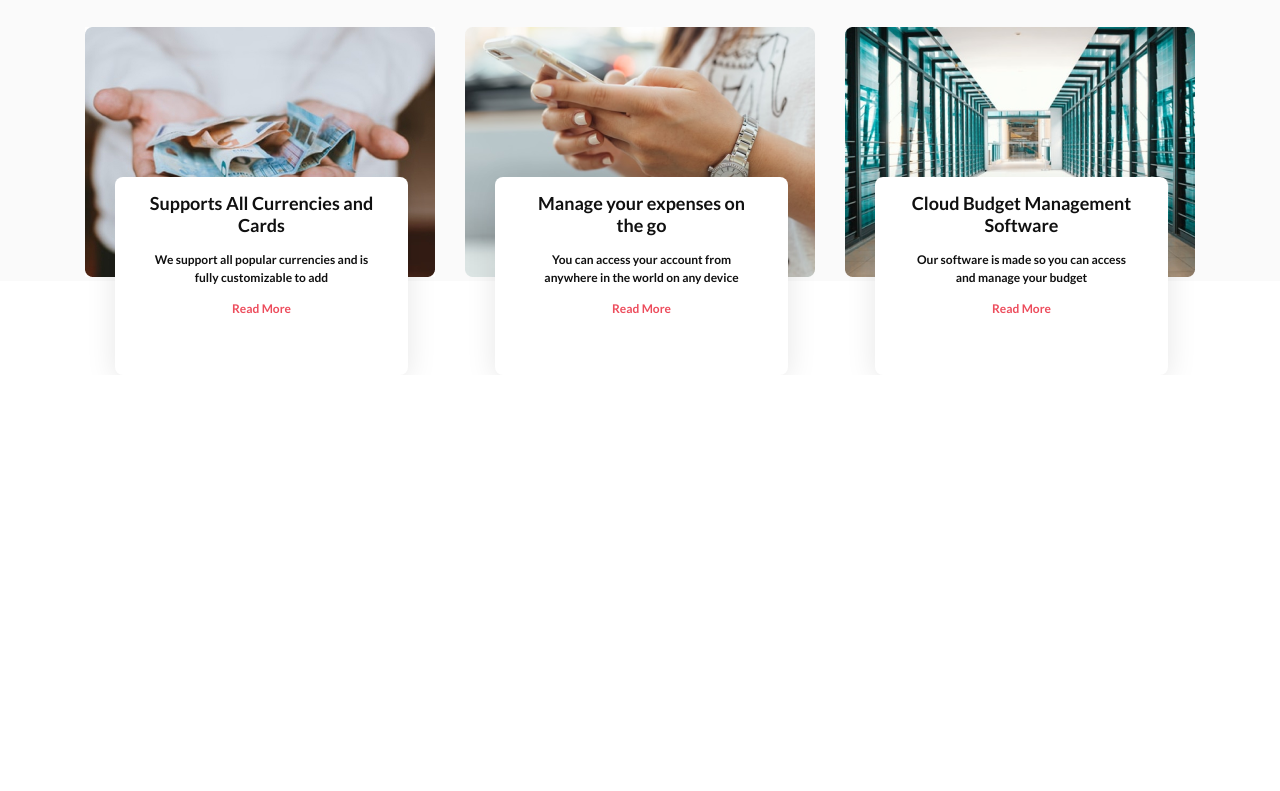
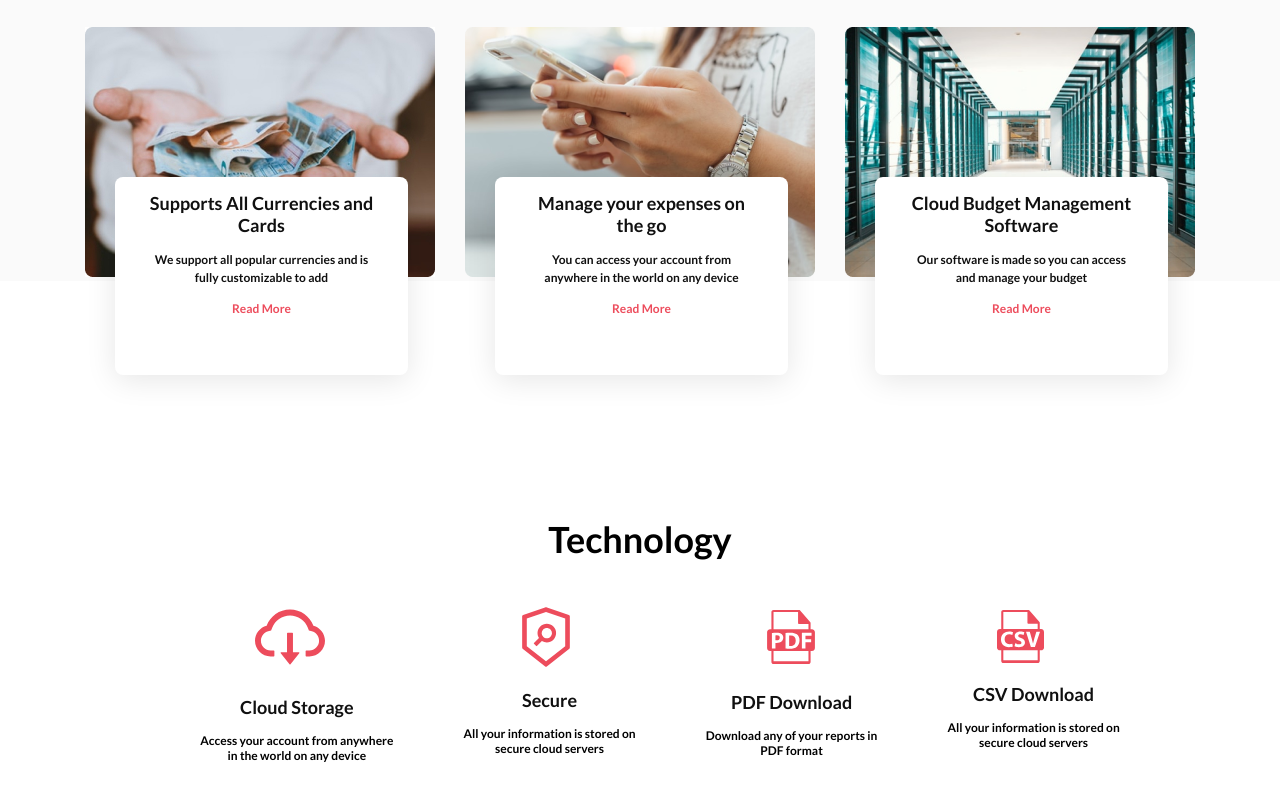
Before and after one commit to ayanabktva/CloudBudget, a plain HTML site: page index.html in a window 1280 px wide. Shown: the part 1606-2397 px from the top of the page. Before the commit the page ends 1981 px from the top, so only its background shows below. Drawn offline with Linux system fonts and the light colour scheme.

Commit message:
finished technology

```diff
--- a/css/style.css
+++ b/css/style.css
@@ -240,6 +240,46 @@ body {
     border: none;
     background: #fff;
 }
+.technology {
+    padding-top: 200px;
+}
+.technology-pretitle {
+    color: #000;
+    text-align: center;
+    font-family: Lato;
+    font-size: 36px;
+    font-style: normal;
+    font-weight: 600;
+    line-height: normal;
+}
+.technology-cards {
+    display: flex;
+    align-items: center;
+    justify-content: center;
+    gap: 70px;
+    list-style: none;
+}
+.technology-card-title {
+    color: #101010;
+    text-align: center;
+    font-family: Lato;
+    font-size: 18px;
+    font-style: normal;
+    font-weight: 700;
+    line-height: normal;
+}
+.technology-card-text {
+    color: #000;
+    text-align: center;
+    font-family: Lato;
+    font-size: 12px;
+    font-style: normal;
+    font-weight: 400;
+    line-height: normal;
+}
+.technology-img-wrap {
+    padding-left: 50px;
+}
 @media screen and (max-width: 480px) {
     .features-container {
         flex-direction: column-reverse;
--- a/index.html
+++ b/index.html
@@ -149,6 +149,70 @@
                     </div>
                 </div>
             </section>
+
+            <section class="technology">
+                <div class="container">
+                    <div class="technology-info">
+                        <h3 class="technology-pretitle">Technology</h3>
+                    </div>
+                    <ul class="technology-cards">
+                        <li class="technology-card">
+                            <div class="technology-img-wrap">
+                                <img src="images/outlain.svg" alt="" />
+                            </div>
+                            <div class="technology-card-info">
+                                <h2 class="technology-card-title">
+                                    Cloud Storage
+                                </h2>
+                                <p class="technology-card-text">
+                                    Access your account from anywhere <br />
+                                    in the world on any device
+                                </p>
+                            </div>
+                        </li>
+                        <li class="technology-card">
+                            <div class="technology-img-wrap">
+                                <img src="images/outlain1.svg" alt="" />
+                            </div>
+                            <div class="technology-card-info">
+                                <h2 class="technology-card-title">Secure</h2>
+                                <p class="technology-card-text">
+                                    All your information is stored on <br />
+                                    secure cloud servers
+                                </p>
+                            </div>
+                        </li>
+                        <li class="technology-card">
+                            <div class="technology-img-wrap">
+                                <img src="images/outlain3.svg" alt="" />
+                            </div>
+                            <div class="technology-card-info">
+                                <h2 class="technology-card-title">
+                                    PDF Download
+                                </h2>
+                                <p class="technology-card-text">
+                                    Download any of your reports in <br />
+                                    PDF format
+                                </p>
+                            </div>
+                        </li>
+                        <li class="technology-card">
+                            <div class="technology-img-wrap">
+                                <img src="images/outlain4.svg" alt="" />
+                            </div>
+                            <div class="technology-card-info">
+                                <h2 class="technology-card-title">
+                                    CSV Download
+                                </h2>
+                                <p class="technology-card-text">
+                                    All your information is stored on <br />
+                                    secure cloud servers
+                                </p>
+                            </div>
+                        </li>
+                    </ul>
+                </div>
+            </section>
         </div>
     </body>
 </html>
```
Also changed, not shown: images/outlain.svg (added), images/outlain1.svg (added), images/outlain3.svg (added), images/outlain4.svg (added).
